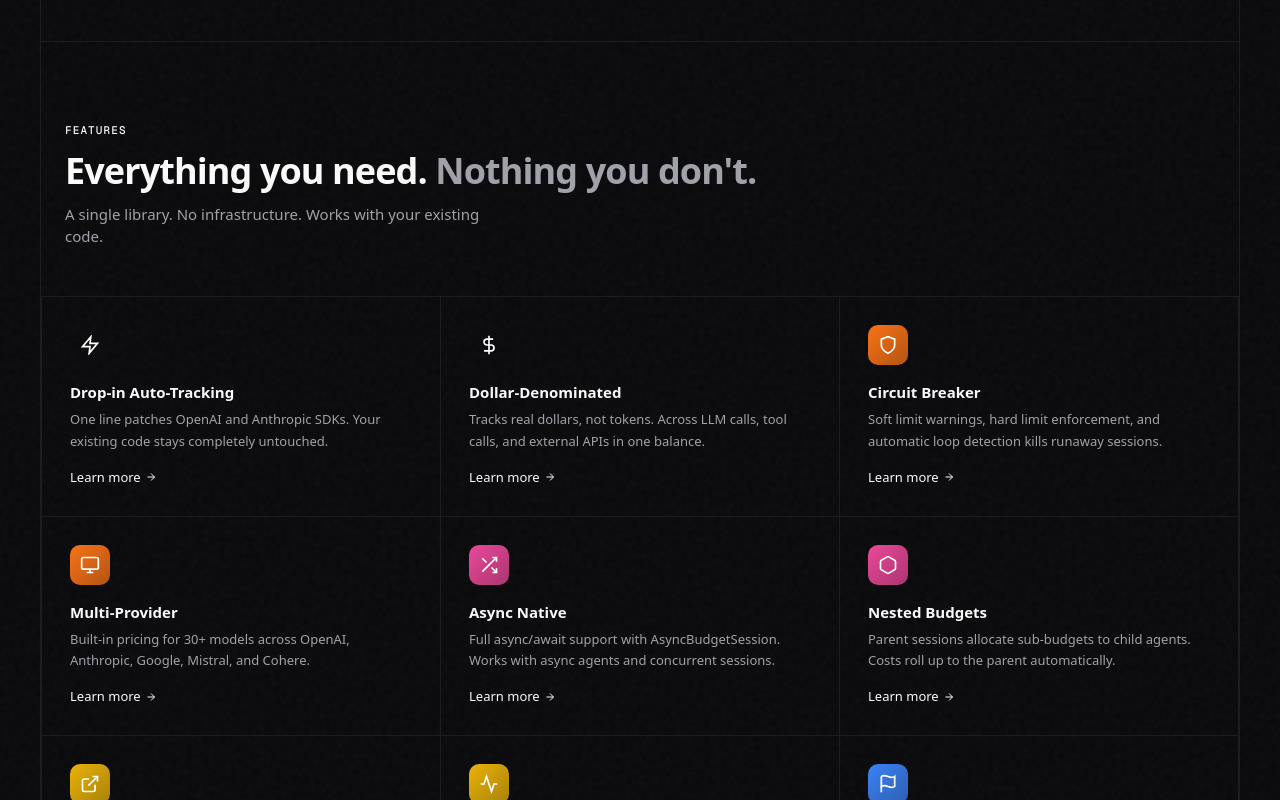
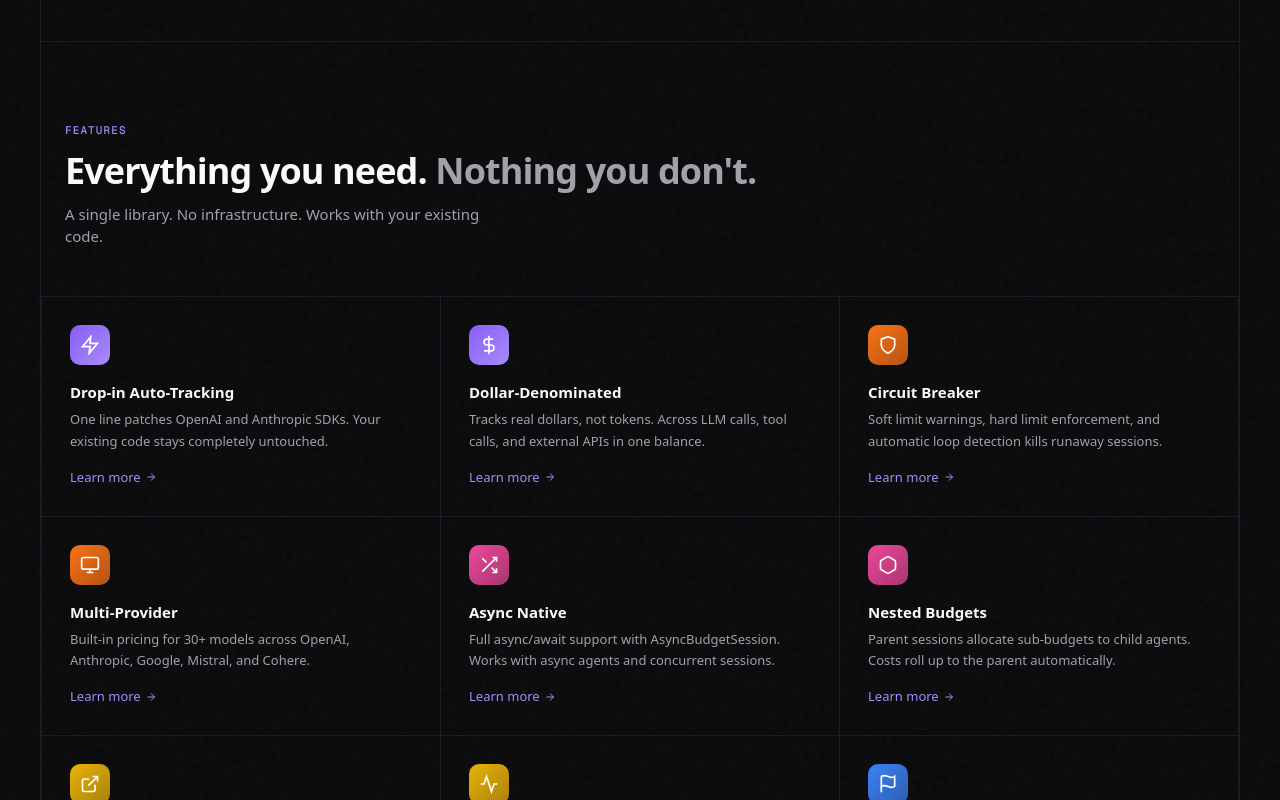
Before and after one commit to sahiljagtap08/agentbudget, a Next.js app in the folder website/: page / in a window 1280 px wide. Shown: the part 2500-3300 px from the top of the page. Built offline with nearby package versions, Linux system fonts and the light colour scheme.

Commit message:
feat: update accent colors for improved visual consistency in features component

```diff
--- a/website/src/components/features.tsx
+++ b/website/src/components/features.tsx
@@ -112,7 +112,7 @@ const features = [
 ];
 
 const accentMap: Record<string, string> = {
-  green: "from-accent-green to-accent-green/70",
+  green: "from-accent to-accent-bright",
   orange: "from-accent-orange to-accent-orange/70",
   pink: "from-accent-pink to-accent-pink/70",
   yellow: "from-accent-yellow to-accent-yellow/70",
@@ -123,7 +123,7 @@ export function Features() {
   return (
     <section className="border-x border-t border-border">
       <div className="mx-auto max-w-[1200px] px-6 pt-20 pb-0">
-        <p className="mb-3 font-mono text-[11px] font-medium uppercase tracking-widest text-accent-green">
+        <p className="mb-3 font-mono text-[11px] font-medium uppercase tracking-widest text-accent-bright">
           Features
         </p>
         <h2 className="mb-3 text-3xl font-bold tracking-tight sm:text-4xl">
@@ -154,7 +154,7 @@ export function Features() {
               </p>
               <Link
                 href={f.href}
-                className="inline-flex items-center gap-1 text-[13px] font-medium text-accent-green transition-all group-hover:gap-2 hover:no-underline"
+                className="inline-flex items-center gap-1 text-[13px] font-medium text-accent-bright transition-all group-hover:gap-2 hover:no-underline"
               >
                 Learn more
                 <svg width="12" height="12" viewBox="0 0 24 24" fill="none" stroke="currentColor" strokeWidth="2">
```
